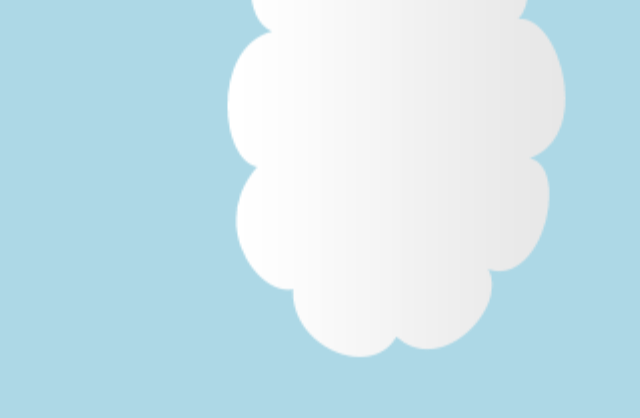
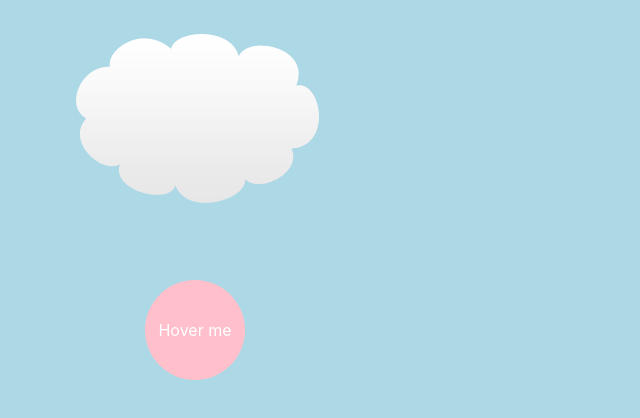
Before and after one commit to gpbaculio/learning-css-animation, a React (Create React App) app: page / in a window 1280 px wide. Shown: the top 418 px of the page, without its empty margins (445-1085 px from the left). Built offline with nearby package versions, Linux system fonts and the light colour scheme.

Commit message:
add transition animations

```diff
--- a/src/App.tsx
+++ b/src/App.tsx
@@ -1,7 +1,12 @@
 import TransformAnimations from "./TransformAnimations";
-
+import TransitionAnimations from "./TransitionAnimations";
 function App() {
-  return <TransformAnimations />;
+  return (
+    <>
+      <TransitionAnimations />
+      {/* <TransformAnimations /> */}
+    </>
+  );
 }
 
 export default App;
--- /dev/null
+++ b/src/TransitionAnimations.css
@@ -0,0 +1,25 @@
+body {
+  background: lightblue;
+  text-align: center;
+}
+.wrapper {
+  width: 100%;
+  padding: 20px;
+  box-sizing: border-box;
+}
+.circle {
+  width: 100px;
+  padding: 50px 0;
+  line-height: 0;
+  margin: 60px auto;
+  background: pink;
+  color: white;
+  border-radius: 50px;
+  cursor: pointer;
+  transition: background 1s, transform 1s 1s ease-in;
+  /* transition: 1s; */
+}
+.circle:hover {
+  background: salmon;
+  transform: rotate(360deg);
+}
--- /dev/null
+++ b/src/TransitionAnimations.tsx
@@ -0,0 +1,14 @@
+import "./TransitionAnimations.css";
+
+import cloud from "./mario-examples/img/cloud.png";
+
+const TransformAnimations = () => {
+  return (
+    <div className='wrapper'>
+      <img src={cloud} />
+      <div className='circle'>Hover me</div>
+    </div>
+  );
+};
+
+export default TransformAnimations;
```
